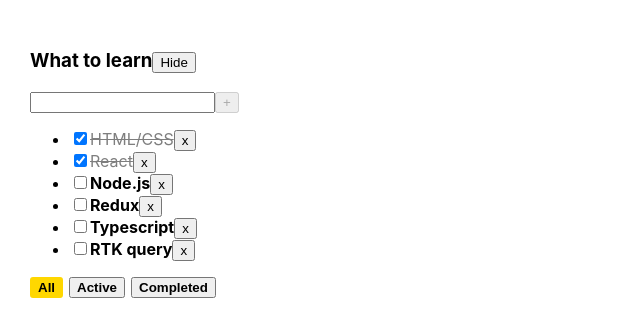
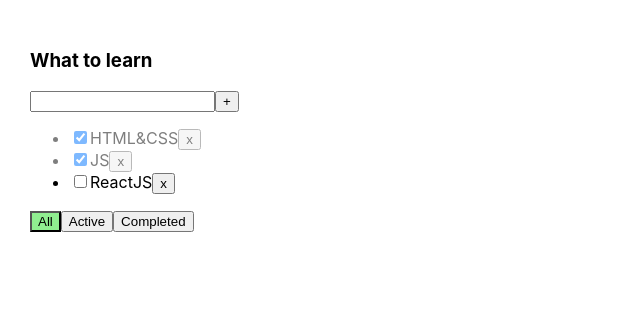
Before and after one commit to Kolibri2048/TodoList-solo-leveling, a React (Create React App) app: page / in a window 1280 px wide. Shown: the top 336 px of the page, without its empty margins (0-640 px from the left). Built offline with nearby package versions, Linux system fonts and the light colour scheme.

Commit message:
etap thuethday week 1 Start

```diff
--- a/src/App.css
+++ b/src/App.css
@@ -7,33 +7,18 @@
   margin-right: 50px;
 }
 
-.task {
-  font-weight: bold;
-
+.error {
+  border: red 1px solid;
 }
 
-.task-done {
-  text-decoration: line-through;
+.error-message {
+  color: red;
+}
+
+.active-filter {
+  background-color: lightgreen;
+}
+
+.is-done {
   opacity: 0.5;
 }
-
-.btn-filter-active {
-  background-color: gold;
-  border: 2px solid gold;
-  border-radius: 3px;
-  font-weight: bold;
-}
-
-.btn-filter {
-  font-weight: bold;
-}
-
-.btns-filter-block{
-  display: flex;
-  gap: 6px;
-}
-
-.task-input-error {
-  border: 2px solid red;
-  outline: none;
-}
--- a/src/App.tsx
+++ b/src/App.tsx
@@ -1,7 +1,6 @@
-import React, {useState} from 'react';
 import './App.css';
-import Todolist from "./Todolist";
-import {strict} from "assert";
+import {Todolist} from "./Todolist";
+import {useState} from "react";
 import {v1} from "uuid";
 
 export type TaskType = {
@@ -12,47 +11,61 @@
 
 export type FilterValuesType = 'all' | 'active' | 'completed'
 
-
 function App() {
 
 	const [tasks, setTasks] = useState<TaskType[]>([
-        {id: v1(), title: 'HTML/CSS', isDone: true},
-        {id: v1(), title: 'React', isDone: true},
-        {id: v1(), title: 'Node.js', isDone: false},
-        {id: v1(), title: 'Redux', isDone: false},
-        {id: v1(), title: 'Typescript', isDone: false},
-        {id: v1(), title: 'RTK query', isDone: false},
+		{id: v1(), title: 'HTML&CSS', isDone: true},
+		{id: v1(), title: 'JS', isDone: true},
+		{id: v1(), title: 'ReactJS', isDone: false},
 	])
 
-    const addTask = (title:string) =>  {
-        let newTask = {
-            id:v1(),
-            title,
-            isDone: true
-        }
-        setTasks([newTask, ...tasks])
+	const [filter, setFilter] = useState<FilterValuesType>('all')
+
+	const removeTask = (taskId: string) => {
+		const filteredTasks = tasks.filter((task) => {
+			return task.id !== taskId
+		})
+		setTasks(filteredTasks)
 	}
 
-
-    const removeTask = (taskId: string) => {
-        setTasks(tasks.filter(t => t.id !== taskId))
+	const addTask = (title: string) => {
+		const newTask = {
+			id: v1(),
+			title: title,
+			isDone: false
+		}
+		const newTasks = [newTask, ...tasks]
+		setTasks(newTasks)
 	}
 
-    const changeTaskStatus = (taskID: string, isDone: boolean) => {
-        const nextState: Array<TaskType> = tasks.map(task => task.id === taskID ? {...task, isDone} : task)
-        setTasks(nextState)
+	const changeFilter = (filter: FilterValuesType) => {
+		setFilter(filter)
 	}
 
+	const changeTaskStatus = (taskId: string, taskStatus: boolean) => {
+		const newState = tasks.map(t => t.id == taskId ? {...t, isDone: taskStatus} : t)
+		setTasks(newState)
+	}
 
+	let tasksForTodolist = tasks
+	if (filter === 'active') {
+		tasksForTodolist = tasks.filter(task => !task.isDone)
+	}
 
+	if (filter === 'completed') {
+		tasksForTodolist = tasks.filter(task => task.isDone)
+	}
 
 	return (
 		<div className="App">
-            <Todolist title={'What to learn'}
-                      tasks={tasks}
+			<Todolist
+				title="What to learn"
+				tasks={tasksForTodolist}
 				removeTask={removeTask}
+				changeFilter={changeFilter}
 				addTask={addTask}
 				changeTaskStatus={changeTaskStatus}
+				filter={filter}
 			/>
 		</div>
 	);
--- a/src/Button.tsx
+++ b/src/Button.tsx
@@ -1,21 +1,11 @@
-import React from 'react';
-import {isDisabled} from "@testing-library/user-event/utils/misc/isDisabled";
-
-type ButtonProps = {
-    title: string
-    onClick?: () => void
-    isDisable?: boolean
-    classes?: string
+type ButtonPropsType = {
+	title: string
+	onClick?:()=> void
+	className?: string
 }
 
-const Button = ({title, onClick, isDisable, classes}: ButtonProps) => {
-    return (
-        <button className={classes}
-                disabled={isDisable}
-                onClick={onClick}
-        >{title}
-        </button>
-    );
-};
-
-export default Button;
+export const Button = ({title, onClick, className}: ButtonPropsType) => {
+	return (
+		<button className={className} onClick={onClick}>{title}</button>
+	)
+}
--- a/src/Todolist.tsx
+++ b/src/Todolist.tsx
@@ -1,149 +1,88 @@
-import React, {ChangeEvent, ChangeEventHandler, KeyboardEvent, useState} from 'react';
 import {FilterValuesType, TaskType} from "./App";
-import Button from "./Button";
-import {isDisabled} from "@testing-library/user-event/utils/misc/isDisabled";
+import {ChangeEvent, KeyboardEvent, useState} from "react";
+import {Button} from "./Button";
 
 type PropsType = {
 	title: string
 	tasks: TaskType[]
 	removeTask: (taskId: string) => void
+	changeFilter: (filter: FilterValuesType) => void
 	addTask: (title: string) => void
-    changeTaskStatus: (taskID: string, isDone: boolean) => void
+	changeTaskStatus: (taskId: string, taskStatus: boolean) => void
+	filter: FilterValuesType
 }
 
-const Todolist = ({title, tasks, removeTask, addTask, changeTaskStatus}: PropsType) => {
-    const [filter, setFilter] = useState<FilterValuesType>('all')
+export const Todolist = (props: PropsType) => {
+	const {title, tasks, filter, removeTask, changeFilter, addTask, changeTaskStatus} = props
+
 	const [taskTitle, setTaskTitle] = useState('')
-    const [error, setError] = useState(false)
-    const [isHide, setIsHide] = useState(false)
+	const [error, setError] = useState<string | null>(null)
 
-    const toggleHideTodoList = () => {
-        setIsHide(!isHide)
-    }
-
-    const changeFilter = (filter: FilterValuesType) => {
-        setFilter(filter)
-    }
-
-
-    const changeTaskTitleHandler = (event: ChangeEvent<HTMLInputElement>) => {
-        error && setError(false)
-        setTaskTitle(event.currentTarget.value)
-    }
 	const addTaskHandler = () => {
 		if (taskTitle.trim() !== '') {
 			addTask(taskTitle.trim())
+			setTaskTitle('')
 		} else {
-            setError(true)
+			setError('Title is required')
 		}
-        setTaskTitle('')
+	}
 
+	const changeTaskTitleHandler = (event: ChangeEvent<HTMLInputElement>) => {
+		setTaskTitle(event.currentTarget.value)
 	}
+
 	const addTaskOnKeyUpHandler = (event: KeyboardEvent<HTMLInputElement>) => {
+		setError(null)
 		if (event.key === 'Enter') {
 			addTaskHandler()
 		}
 	}
+
 	const changeFilterTasksHandler = (filter: FilterValuesType) => {
 		changeFilter(filter)
 	}
 
-
-    // const taskForTodoList: Array<TaskType> = filter === 'active'
-    //     ? tasks.filter(t => !t.isDone)
-    //     : filter === 'completed'
-    //         ? tasks.filter(t => t.isDone)
-    //         : tasks
-
-    const getFilteredTasks = (allTasks: Array<TaskType>, filterValue: FilterValuesType) => {
-        switch (filterValue) {
-            case "active":
-                return allTasks.filter(t => !t.isDone)
-            case 'completed' :
-                return allTasks.filter(t => t.isDone)
-            default:
-                return allTasks
-        }
-
-    }
-
-    const activeTaskForHideMode = isHide
-        ? getFilteredTasks(tasks, 'active').length
-        : null
-
-    const taskForTodoList: Array<TaskType> = getFilteredTasks(tasks, filter)
 	return (
-
 		<div>
-
-            <h3>{title}
-                <Button title={isHide ? 'Show' : 'Hide'} onClick={toggleHideTodoList}/>
-            </h3>
-            {isHide && <div>{`В тудулисте всего ${activeTaskForHideMode} не выполненых задач.`}</div>}
-            {!isHide && <>
+			<h3>{title}</h3>
 			<div>
-                    <input value={taskTitle}
+				<input
+					className={error ? 'error': ''}
+					value={taskTitle}
 					onChange={changeTaskTitleHandler}
 					onKeyUp={addTaskOnKeyUpHandler}
-                           className={error ? 'task-input-error' : ''}
 				/>
-                    <Button
-                        title={'+'}
-                        isDisable={!taskTitle}
-                        onClick={() => addTaskHandler()}
-                    />
-                    {error && <div style={{color: "red"}}>Введите название таски</div>}
+				<Button title={'+'} onClick={addTaskHandler}/>
+				{error && <div className={'error-message'}>{error}</div> }
 			</div>
 			{
-                    tasks.length === 0 ? (
-                        <p>no tasks</p>
-                    ) : (
-                        <ul>
-                            {taskForTodoList.map(task => {
+				tasks.length === 0
+					? <p>Тасок нет</p>
+					: <ul>
+						{tasks.map((task) => {
+
 							const removeTaskHandler = () => {
 								removeTask(task.id)
 							}
 
 							const changeTaskStatusHandler = (e: ChangeEvent<HTMLInputElement>) => {
-                                    changeTaskStatus(task.id, e.currentTarget.checked)
+								const newStatusValue = e.currentTarget.checked
+								changeTaskStatus(task.id, newStatusValue)
+							}
 
+							return <li key={task.id} className={task.isDone ? 'is-done' : ''}>
+								<input type="checkbox" checked={task.isDone} onChange={changeTaskStatusHandler}/>
+								<span>{task.title}</span>
+								<Button onClick={removeTaskHandler} title={'x'}/>
+							</li>
+						})}
+					</ul>
 			}
-                                const taskClass = task.isDone ? 'task-done' : 'task'
-                                return (
-                                    <li key={task.id}>
-                                        <input type="checkbox"
-                                               checked={task.isDone}
-                                               onChange={changeTaskStatusHandler}
-                                        />
-                                        <span className={taskClass}>{task.title}</span>
-                                        <Button title={'x'} onClick={removeTaskHandler}></Button>
-                                    </li>
-                                )
-                            })}
-
-                        </ul>
+			<div>
+				<Button className={filter === 'all' ? 'active-filter' : '' } title={'All'} onClick={()=> changeFilterTasksHandler('all')}/>
+				<Button className={filter === 'active' ? 'active-filter' : '' } title={'Active'} onClick={()=> changeFilterTasksHandler('active')}/>
+				<Button className={filter === 'completed' ? 'active-filter' : '' } title={'Completed'} onClick={()=> changeFilterTasksHandler('completed')}/>
+			</div>
+		</div>
 	)
 }
-
-                <div className={'btns-filter-block'}>
-                    <Button
-                        title={'All'}
-                        onClick={() => changeFilterTasksHandler('all')}
-                        classes={filter === 'all' ? 'btn-filter-active' : 'btn-filter'}
-                    />
-                    <Button title={'Active'}
-                            onClick={() => changeFilterTasksHandler('active')}
-                            classes={filter === 'active' ? 'btn-filter-active' : 'btn-filter'}
-                    />
-                    <Button title={'Completed'}
-                            onClick={() => changeFilterTasksHandler('completed')}
-                            classes={filter === 'completed' ? 'btn-filter-active' : 'btn-filter'}
-                    />
-                </div>
-            </>
-            }
-        </div>
-    )
-};
-
-export default Todolist;
```
Lines whose indentation alone changed are shown as unchanged.
